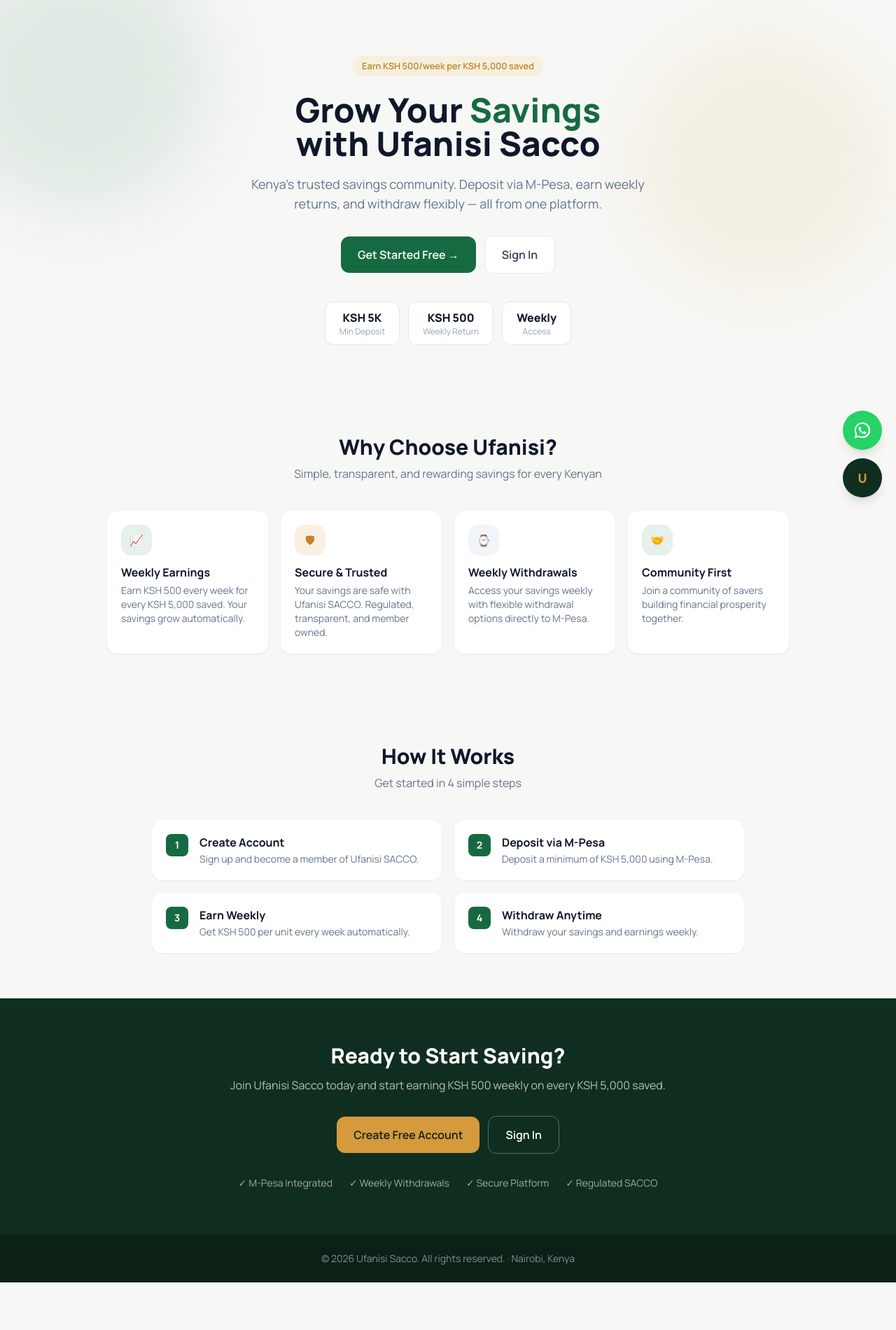
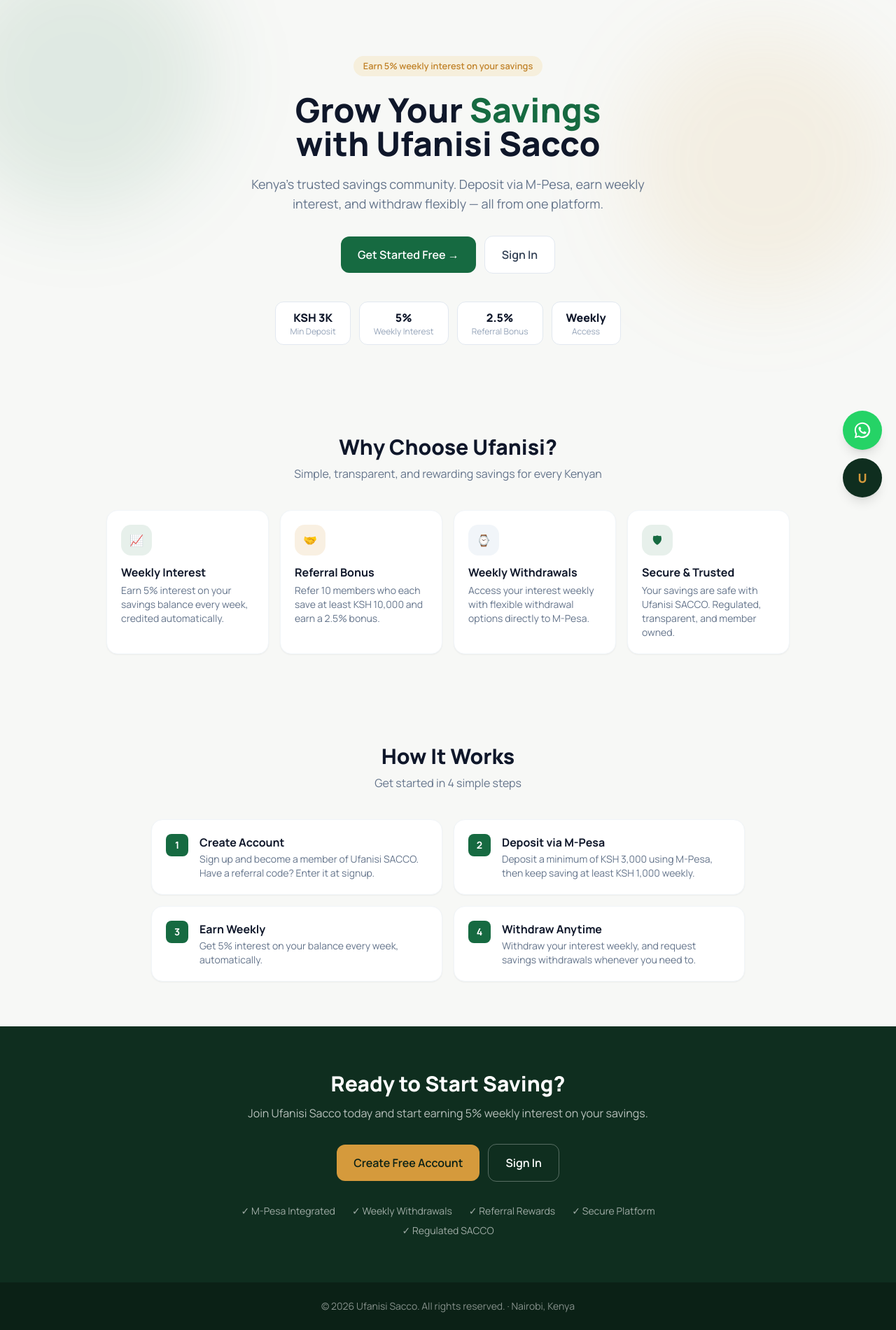
Before and after one commit to mubeakungu/UFANISI, a Flask app: page / in a window 1280 px wide. Shown: the part 69-1970 px from the top of the page at 70% size. Before the commit the page ends 1902 px from the top, so only its background shows below. Run offline with Flask 3, Linux system fonts and the light colour scheme; some libraries are stand-ins or nearby versions.

Commit message:
Update index.html

```diff
--- a/templates/index.html
+++ b/templates/index.html
@@ -20,12 +20,12 @@
     <div class="hero-blob w-96 h-96 bg-brand-700/10 -top-20 -left-20"></div>
     <div class="hero-blob w-96 h-96 bg-gold-500/10 top-10 right-0"></div>
     <div class="max-w-3xl mx-auto px-6 pt-20 pb-16 text-center relative z-10">
-        <span class="badge-pill bg-sand-100 text-gold-600 mb-6">Earn KSH 500/week per KSH 5,000 saved</span>
+        <span class="badge-pill bg-sand-100 text-gold-600 mb-6">Earn 5% weekly interest on your savings</span>
         <h1 class="text-4xl sm:text-5xl font-extrabold text-slate-900 leading-tight mb-5">
             Grow Your <span class="text-brand-700">Savings</span><br>with {{ sacco_name }}
         </h1>
         <p class="text-slate-500 text-lg max-w-xl mx-auto mb-8">
-            Kenya's trusted savings community. Deposit via M-Pesa, earn weekly returns,
+            Kenya's trusted savings community. Deposit via M-Pesa, earn weekly interest,
             and withdraw flexibly &mdash; all from one platform.
         </p>
         <div class="flex flex-col sm:flex-row items-center justify-center gap-3 mb-10">
@@ -38,12 +38,16 @@
         </div>
         <div class="flex flex-wrap items-center justify-center gap-3">
             <div class="bg-white border border-slate-200 rounded-xl px-5 py-2.5 text-center">
-                <p class="font-extrabold text-slate-900">KSH 5K</p>
+                <p class="font-extrabold text-slate-900">KSH 3K</p>
                 <p class="text-xs text-slate-400">Min Deposit</p>
             </div>
             <div class="bg-white border border-slate-200 rounded-xl px-5 py-2.5 text-center">
-                <p class="font-extrabold text-slate-900">KSH 500</p>
-                <p class="text-xs text-slate-400">Weekly Return</p>
+                <p class="font-extrabold text-slate-900">5%</p>
+                <p class="text-xs text-slate-400">Weekly Interest</p>
+            </div>
+            <div class="bg-white border border-slate-200 rounded-xl px-5 py-2.5 text-center">
+                <p class="font-extrabold text-slate-900">2.5%</p>
+                <p class="text-xs text-slate-400">Referral Bonus</p>
             </div>
             <div class="bg-white border border-slate-200 rounded-xl px-5 py-2.5 text-center">
                 <p class="font-extrabold text-slate-900">Weekly</p>
@@ -61,23 +65,23 @@
     <div class="grid grid-cols-1 sm:grid-cols-2 lg:grid-cols-4 gap-4">
         <div class="bg-white border border-slate-100 rounded-2xl p-5 shadow-sm">
             <div class="stat-icon bg-brand-700/10 text-brand-700 mb-3">&#128200;</div>
-            <h3 class="font-bold text-slate-900 mb-1">Weekly Earnings</h3>
-            <p class="text-sm text-slate-500">Earn KSH 500 every week for every KSH 5,000 saved. Your savings grow automatically.</p>
+            <h3 class="font-bold text-slate-900 mb-1">Weekly Interest</h3>
+            <p class="text-sm text-slate-500">Earn 5% interest on your savings balance every week, credited automatically.</p>
         </div>
         <div class="bg-white border border-slate-100 rounded-2xl p-5 shadow-sm">
-            <div class="stat-icon bg-gold-500/15 text-gold-600 mb-3">&#128737;</div>
-            <h3 class="font-bold text-slate-900 mb-1">Secure &amp; Trusted</h3>
-            <p class="text-sm text-slate-500">Your savings are safe with Ufanisi SACCO. Regulated, transparent, and member owned.</p>
+            <div class="stat-icon bg-gold-500/15 text-gold-600 mb-3">&#129309;</div>
+            <h3 class="font-bold text-slate-900 mb-1">Referral Bonus</h3>
+            <p class="text-sm text-slate-500">Refer 10 members who each save at least KSH 10,000 and earn a 2.5% bonus.</p>
         </div>
         <div class="bg-white border border-slate-100 rounded-2xl p-5 shadow-sm">
             <div class="stat-icon bg-slate-100 text-slate-600 mb-3">&#8986;</div>
             <h3 class="font-bold text-slate-900 mb-1">Weekly Withdrawals</h3>
-            <p class="text-sm text-slate-500">Access your savings weekly with flexible withdrawal options directly to M-Pesa.</p>
+            <p class="text-sm text-slate-500">Access your interest weekly with flexible withdrawal options directly to M-Pesa.</p>
         </div>
         <div class="bg-white border border-slate-100 rounded-2xl p-5 shadow-sm">
-            <div class="stat-icon bg-brand-700/10 text-brand-700 mb-3">&#129309;</div>
-            <h3 class="font-bold text-slate-900 mb-1">Community First</h3>
-            <p class="text-sm text-slate-500">Join a community of savers building financial prosperity together.</p>
+            <div class="stat-icon bg-brand-700/10 text-brand-700 mb-3">&#128737;</div>
+            <h3 class="font-bold text-slate-900 mb-1">Secure &amp; Trusted</h3>
+            <p class="text-sm text-slate-500">Your savings are safe with Ufanisi SACCO. Regulated, transparent, and member owned.</p>
         </div>
     </div>
 </section>
@@ -92,28 +96,28 @@
             <div class="w-8 h-8 rounded-lg bg-brand-700 text-white flex items-center justify-center font-bold text-sm shrink-0">1</div>
             <div>
                 <h4 class="font-bold text-slate-900 mb-0.5">Create Account</h4>
-                <p class="text-sm text-slate-500">Sign up and become a member of Ufanisi SACCO.</p>
+                <p class="text-sm text-slate-500">Sign up and become a member of Ufanisi SACCO. Have a referral code? Enter it at signup.</p>
             </div>
         </div>
         <div class="flex items-start gap-4 bg-white border border-slate-100 rounded-2xl p-5 shadow-sm">
             <div class="w-8 h-8 rounded-lg bg-brand-700 text-white flex items-center justify-center font-bold text-sm shrink-0">2</div>
             <div>
                 <h4 class="font-bold text-slate-900 mb-0.5">Deposit via M-Pesa</h4>
-                <p class="text-sm text-slate-500">Deposit a minimum of KSH 5,000 using M-Pesa.</p>
+                <p class="text-sm text-slate-500">Deposit a minimum of KSH 3,000 using M-Pesa, then keep saving at least KSH 1,000 weekly.</p>
             </div>
         </div>
         <div class="flex items-start gap-4 bg-white border border-slate-100 rounded-2xl p-5 shadow-sm">
             <div class="w-8 h-8 rounded-lg bg-brand-700 text-white flex items-center justify-center font-bold text-sm shrink-0">3</div>
             <div>
                 <h4 class="font-bold text-slate-900 mb-0.5">Earn Weekly</h4>
-                <p class="text-sm text-slate-500">Get KSH 500 per unit every week automatically.</p>
+                <p class="text-sm text-slate-500">Get 5% interest on your balance every week, automatically.</p>
             </div>
         </div>
         <div class="flex items-start gap-4 bg-white border border-slate-100 rounded-2xl p-5 shadow-sm">
             <div class="w-8 h-8 rounded-lg bg-brand-700 text-white flex items-center justify-center font-bold text-sm shrink-0">4</div>
             <div>
                 <h4 class="font-bold text-slate-900 mb-0.5">Withdraw Anytime</h4>
-                <p class="text-sm text-slate-500">Withdraw your savings and earnings weekly.</p>
+                <p class="text-sm text-slate-500">Withdraw your interest weekly, and request savings withdrawals whenever you need to.</p>
             </div>
         </div>
     </div>
@@ -122,7 +126,7 @@
 <section class="bg-forest-900 text-white">
     <div class="max-w-3xl mx-auto px-6 py-16 text-center">
         <h2 class="text-2xl sm:text-3xl font-extrabold mb-3">Ready to Start Saving?</h2>
-        <p class="text-white/70 mb-8">Join {{ sacco_name }} today and start earning KSH 500 weekly on every KSH 5,000 saved.</p>
+        <p class="text-white/70 mb-8">Join {{ sacco_name }} today and start earning 5% weekly interest on your savings.</p>
         <div class="flex flex-col sm:flex-row items-center justify-center gap-3 mb-8">
             <a href="{{ url_for('auth.register') }}" class="w-full sm:w-auto bg-gold-500 hover:bg-gold-600 text-forest-950 font-semibold rounded-xl px-6 py-3.5 transition">
                 Create Free Account
@@ -134,6 +138,7 @@
         <div class="flex flex-wrap items-center justify-center gap-x-6 gap-y-2 text-white/60 text-sm">
             <span>&#10003; M-Pesa Integrated</span>
             <span>&#10003; Weekly Withdrawals</span>
+            <span>&#10003; Referral Rewards</span>
             <span>&#10003; Secure Platform</span>
             <span>&#10003; Regulated SACCO</span>
         </div>
```
